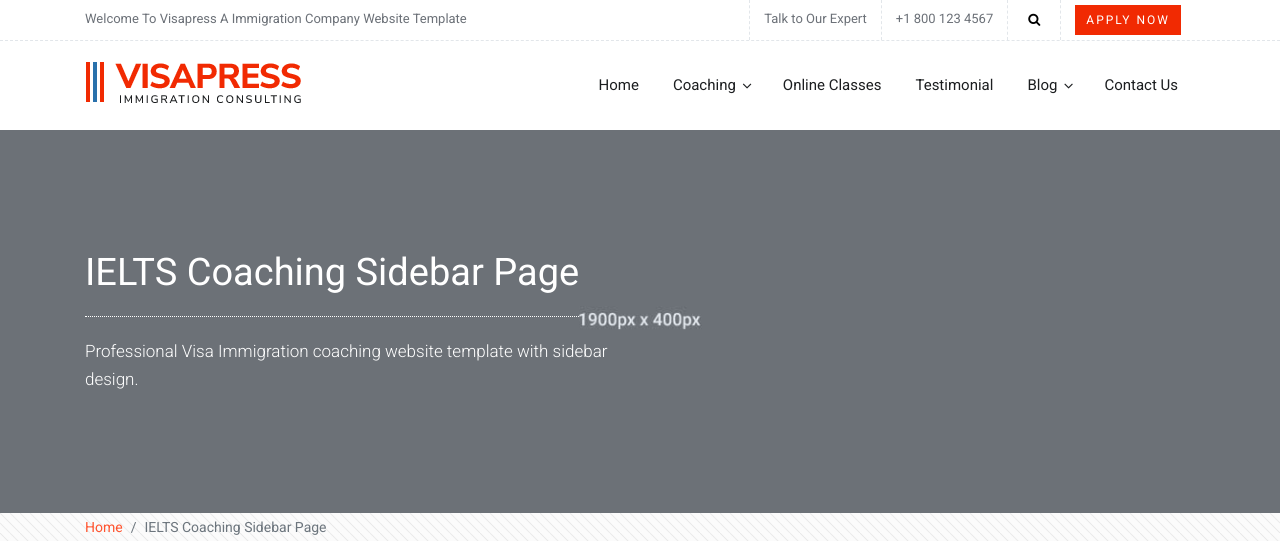
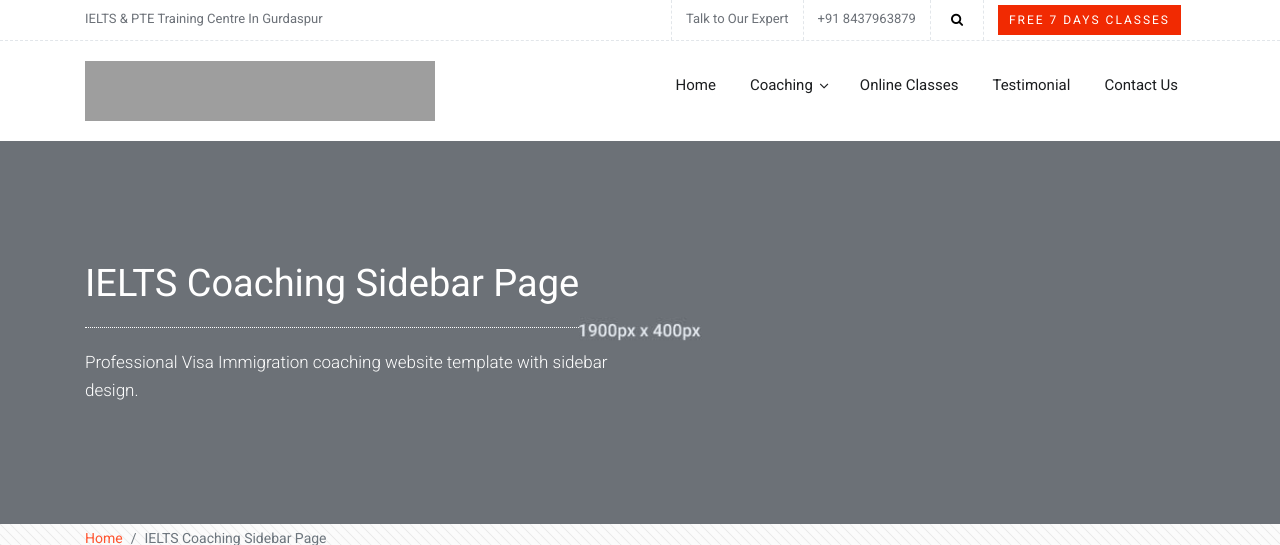
Before and after one commit to gu9/webapp_pte, a Flask app: page /ielts in a window 1280 px wide. Shown: the top 545 px of the page. Run offline with Flask 2, Linux system fonts and the light colour scheme; some libraries are stand-ins or nearby versions; grey boxes are pictures that could not be loaded.

Commit message:
removed blogs from nav

```diff
--- a/application/templates/includes/nav.html
+++ b/application/templates/includes/nav.html
@@ -3,14 +3,14 @@
         <div class="container">
             <div class="row">
                 <div class="col-xl-6 col-lg-6 col-md-6 col-sm-12 col-12 d-none d-sm-none d-lg-block d-xl-block">
-                    <p class="welcome-text">Welcome to visapress a immigration company website template</p>
+                    <p class="welcome-text">IELTS & PTE training Centre in Gurdaspur</p>
                 </div>
                 <div class="col-xl-6 col-lg-6 col-md-6 col-sm-12 col-12">
                     <div class="header-block">
                         <span class="header-link d-none d-xl-block"><a href="#" class="anchor-link">Talk to Our Expert</a></span>
-                        <span class="header-link">+1 800 123 4567</span>
+                        <span class="header-link">+91 8437963879</span>
                         <span class="header-link"> <button type="submit" class="" data-toggle="modal" data-target="#searchModal"> <i class="fa fa-search"></i></button></span>
-                        <span class="header-link"><a href="#" class="btn btn-default btn-sm">Apply Now</a></span>
+                        <span class="header-link"><a href="{{ url_for('contactus') }}" class="btn btn-default btn-sm">FREE 7 DAYS CLASSES</a></span>
                     </div>
                 </div>
             </div>
@@ -21,7 +21,7 @@
         <!-- header classic -->
         <div class="container">
             <div class="row">
-                <div class="col-xl-3 col-lg-3 col-md-3 col-sm-12 col-12"><a href="index-3.html" class=""><img src="static/images/logo.png" alt="Visapress an Immigration and Visa Consulting Website Template"></a></div>
+                <div class="col-xl-3 col-lg-3 col-md-3 col-sm-12 col-12"><a href="{{ url_for('index') }}" class=""><img src="static/images/logo-small-size-transparent.png" width="350" height="60"  alt="Visapress an Immigration and Visa Consulting Website Template"></a></div>
                 <div class="col-xl-9 col-lg-9 col-md-9 col-sm-12 col-12">
                     <div id="navigation" class="navigation">
                         <!-- navigation -->
@@ -37,13 +37,6 @@
                             </li>
                             <li><a href="{{ url_for('onlineclasses') }}">Online Classes</a></li>
                             <li><a href="{{ url_for('videotestimonials') }}">Testimonial</a></li>
-                            <li><a href="#">Blog </a>
-                                <ul>
-                                    <li><a href="blog-page.html">Blog Regular</a></li>
-                                    <li><a href="blog-3-column-page.html">Blog Listing 3 Column</a></li>
-                                    <li><a href="blog-single-page.html">Blog Single</a></li>
-                                </ul>
-                            </li>
                             <li><a href="{{ url_for('contactus') }}">Contact Us</a>
                             </li>
                         </ul>
```
